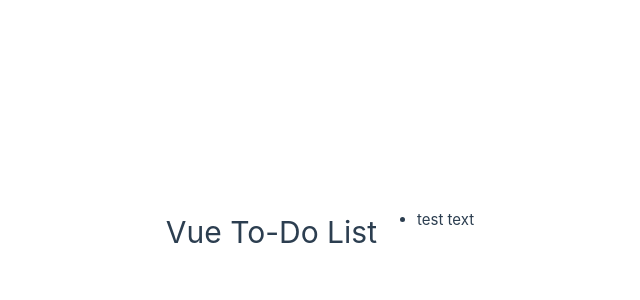
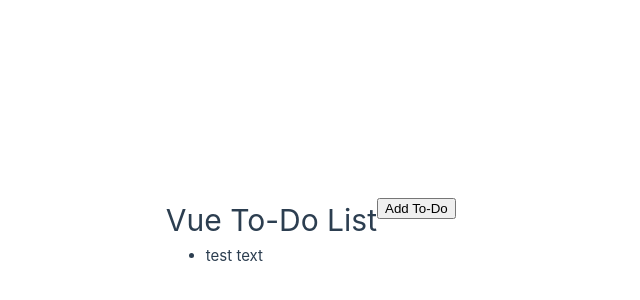
Before and after one commit to strider1212/vue-to-do, a Vue app: page / in a window 1280 px wide. Shown: the part 168-468 px from the top of the page, without its empty margins (263-903 px from the left). Built offline with nearby package versions, Linux system fonts and the light colour scheme.

Commit message:
test form works

```diff
--- a/src/App.vue
+++ b/src/App.vue
@@ -4,16 +4,24 @@ let id = 0;
 export default {
   data() {
     return {
+      newTodo: "test",
       todos: [{ id: id++, text: "test text" }],
       testDynamicText: "Vue To-Do List",
     };
   },
-  methods: {},
+  methods: {
+    addTodo() {
+      this.todos.push({ id: id++, text: this.newTodo });
+    },
+  },
 };
 </script>
 
 <template>
   <h1>{{ testDynamicText }}</h1>
+  <form @submit.prevent="addTodo">
+    <button>Add To-Do</button>
+  </form>
   <ul>
     <li v-for="todo in todos" :key="todo.id">
       {{ todo.text }}
```
